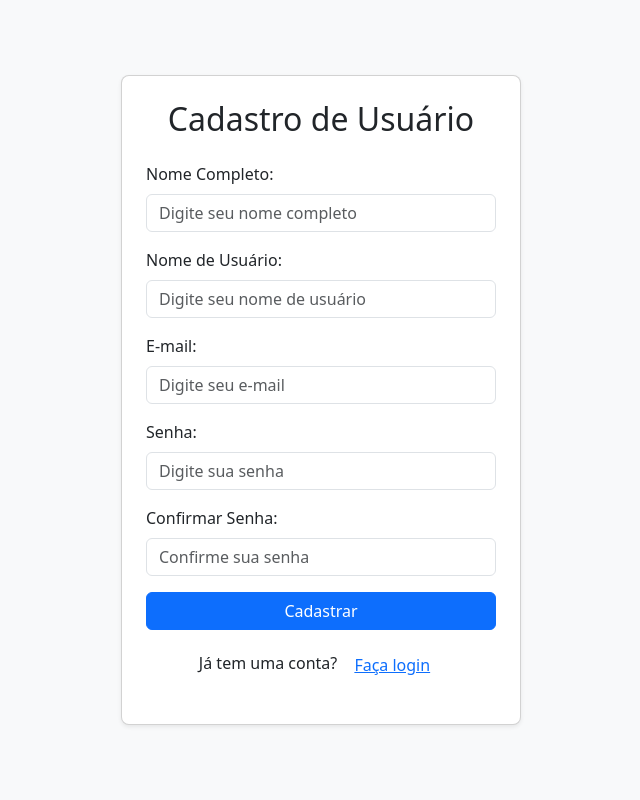
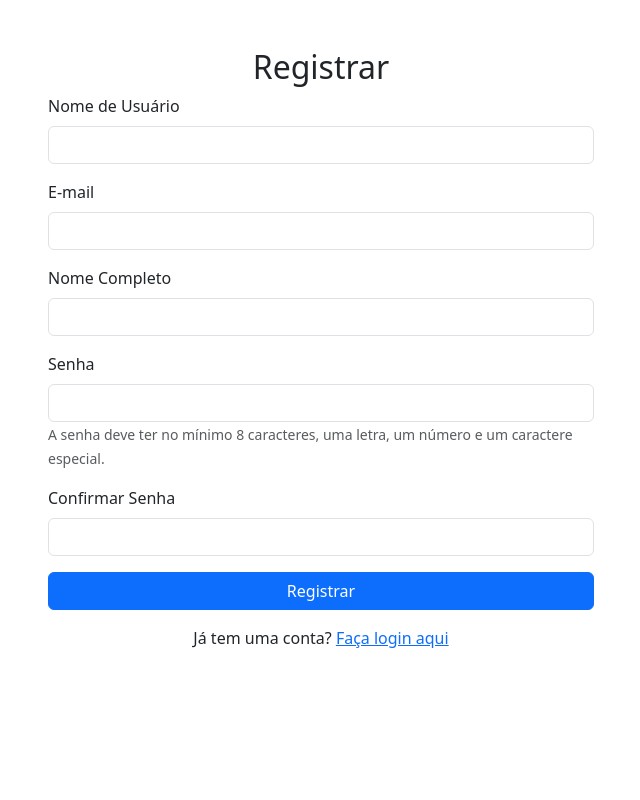
Before and after one commit to Mptp2000/finance-web-app, a Flask app: page /register in a window 1280 px wide. Shown: the whole page, without its empty margins (319-959 px from the left). Run offline with Flask 3, Linux system fonts and the light colour scheme; parts of the project's set-up code (start-up, migrations or seed data) failed here and were passed over.

Commit message:
Adicionado validação de formulário na página de register"

```diff
--- a/app.py
+++ b/app.py
@@ -2,6 +2,7 @@ from flask import Flask, render_template, request, redirect, url_for, flash
 from models.User import User
 from models.income import Income
 from models.expense import Expense
+from models.forms import EditProfileForm, RegisterForm
 
 
 from flask_login import LoginManager, login_user, login_required, logout_user, current_user
@@ -9,7 +10,7 @@ from datetime import datetime
 from config import Config
 import locale
 from flask_migrate import Migrate
-from models.forms import EditProfileForm
+
 from werkzeug.security import check_password_hash, generate_password_hash
 from db import db
 from flask_admin import Admin
@@ -62,35 +63,48 @@ def user_login():
 def index():
     return render_template('index.html')
 
-# Página de registro
+
+
 @app.route('/register', methods=['GET', 'POST'])
 def register():
-    if request.method == 'POST':
-        username = request.form['username']
-        password = request.form['password']
-        password_confirm = request.form['password_confirm']
-        name = request.form['name']
-        email = request.form['email']
+    form = RegisterForm()
 
+    if form.validate_on_submit():
+        username = form.username.data
+        password = form.password.data
+        password_confirm = form.password_confirm.data
+        name = form.name.data
+        email = form.email.data
+
+        # Verifica se as senhas coincidem
         if password != password_confirm:
-            flash('As senhas não coincidem!', 'danger')
+            flash('As senhas não coincidem. Tente novamente.', 'danger')
             return redirect(url_for('register'))
 
+        # Verifica se o nome de usuário já existe
         user = User.query.filter_by(username=username).first()
         if user:
-            flash('Nome de usuário já existe', 'danger')
+            flash('Nome de usuário já existe. Escolha outro.', 'danger')
             return redirect(url_for('register'))
 
-        hashed_password = generate_password_hash(password)
-        new_user = User(username=username, password=hashed_password, name=name, email=email)
-        db.session.add(new_user)
-        db.session.commit()
+        try:
+            # Criptografa a senha
+            hashed_password = generate_password_hash(password)
 
-        flash('Usuário registrado com sucesso!', 'success')
-        return redirect(url_for('user_login'))
+            # Cria o novo usuário
+            new_user = User(username=username, password=hashed_password, name=name, email=email)
+            db.session.add(new_user)
+            db.session.commit()
 
-    return render_template('register.html')
+            flash('Usuário registrado com sucesso! Agora faça login.', 'success')
+            return redirect(url_for('user_login'))
 
+        except Exception as e:
+            # Caso haja algum erro no processo de registro, exibe uma mensagem
+            flash(f'Ocorreu um erro ao registrar o usuário: {str(e)}', 'danger')
+            return redirect(url_for('register'))
+
+    return render_template('register.html', form=form)
 # Dashboard
 @app.route('/dashboard')
 @login_required
--- a/models/forms.py
+++ b/models/forms.py
@@ -1,6 +1,6 @@
 from flask_wtf import FlaskForm
 from wtforms import StringField, EmailField, SubmitField, PasswordField
-from wtforms.validators import DataRequired, Length, Email, EqualTo
+from wtforms.validators import DataRequired, Length, Email, EqualTo,Regexp
 
 class EditProfileForm(FlaskForm):
     username = StringField('Nome de Usuário', validators=[DataRequired(), Length(min=3, max=50)])
@@ -11,3 +11,24 @@ class EditProfileForm(FlaskForm):
 
 
 #Edição de Perfil#
+
+
+class RegisterForm(FlaskForm):
+    username = StringField('Nome de Usuário', validators=[DataRequired(), Length(min=3, max=50)])
+    email = EmailField('E-mail', validators=[DataRequired(), Email()])
+    name = StringField('Nome Completo', validators=[DataRequired(), Length(min=3, max=50)])
+
+    # Campo de senha
+    password = PasswordField('Senha', validators=[
+        DataRequired(),
+        Length(min=8, message="A senha deve ter no mínimo 8 caracteres"),
+        Regexp(r'^(?=.*[A-Za-z])(?=.*\d)(?=.*[@$!%*?&])[A-Za-z\d@$!%*?&]{8,}$', message="A senha deve conter pelo menos uma letra, um número e um caractere especial")
+    ])
+
+    # Confirmação de senha
+    password_confirm = PasswordField('Confirmar Senha', validators=[
+        DataRequired(),
+        EqualTo('password', message="As senhas devem coincidir")
+    ])
+
+    submit = SubmitField('Registrar')
--- a/templates/register.html
+++ b/templates/register.html
@@ -1,62 +1,72 @@
 <!DOCTYPE html>
-<html lang="pt-br">
+<html lang="pt-BR">
 <head>
     <meta charset="UTF-8">
     <meta name="viewport" content="width=device-width, initial-scale=1.0">
-    <title>Registro</title>
-
-    <!-- Link para o Bootstrap -->
-    <link href="https://cdn.jsdelivr.net/npm/bootstrap@5.3.0/dist/css/bootstrap.min.css" rel="stylesheet">
-
-    <link rel="stylesheet" href="{{ url_for('static', filename='register.css') }}">
+    <title>Registrar</title>
+    <!-- Link para o Bootstrap (CDN) -->
+    <link href="https://cdn.jsdelivr.net/npm/bootstrap@5.3.0-alpha1/dist/css/bootstrap.min.css" rel="stylesheet">
 </head>
 <body>
-    <div class="container d-flex justify-content-center align-items-center" style="height: 100vh;">
-        <div class="card p-4 shadow-sm" style="width: 400px;">
-            <h2 class="text-center mb-4">Cadastro de Usuário</h2>
+    <div class="container mt-5">
+        <div class="row justify-content-center">
+            <div class="col-md-6">
+                <h2 class="text-center">Registrar</h2>
 
-            <!-- Exibir mensagens de erro e sucesso -->
                 {% with messages = get_flashed_messages(with_categories=true) %}
                 {% if messages %}
-                    <ul class="flash-messages list-unstyled">
+                    <div class="alert alert-info">
+                        <ul>
                             {% for category, message in messages %}
                                 <li class="alert alert-{{ category }}">{{ message }}</li>
                             {% endfor %}
                         </ul>
+                    </div>
                 {% endif %}
             {% endwith %}
 
-            <form method="POST" action="{{ url_for('register') }}">
+                <form method="POST">
+                    {{ form.hidden_tag() }}
+
                     <div class="mb-3">
-                    <label for="name" class="form-label">Nome Completo:</label>
-                    <input type="text" class="form-control" id="name" name="name" required placeholder="Digite seu nome completo">
+                        <label for="username" class="form-label">Nome de Usuário</label>
+                        {{ form.username(class="form-control") }}
                     </div>
 
                     <div class="mb-3">
-                    <label for="username" class="form-label">Nome de Usuário:</label>
-                    <input type="text" class="form-control" id="username" name="username" required placeholder="Digite seu nome de usuário">
+                        <label for="email" class="form-label">E-mail</label>
+                        {{ form.email(class="form-control") }}
                     </div>
 
                     <div class="mb-3">
-                    <label for="email" class="form-label">E-mail:</label>
-                    <input type="email" class="form-control" id="email" name="email" required placeholder="Digite seu e-mail">
+                        <label for="name" class="form-label">Nome Completo</label>
+                        {{ form.name(class="form-control") }}
                     </div>
 
                     <div class="mb-3">
-                    <label for="password" class="form-label">Senha:</label>
-                    <input type="password" class="form-control" id="password" name="password" required placeholder="Digite sua senha">
+                        <label for="password" class="form-label">Senha</label>
+                        {{ form.password(class="form-control") }}
+                        <small class="form-text text-muted">A senha deve ter no mínimo 8 caracteres, uma letra, um número e um caractere especial.</small>
                     </div>
 
                     <div class="mb-3">
-                    <label for="password_confirm" class="form-label">Confirmar Senha:</label>
-                    <input type="password" class="form-control" id="password_confirm" name="password_confirm" required placeholder="Confirme sua senha">
+                        <label for="password_confirm" class="form-label">Confirmar Senha</label>
+                        {{ form.password_confirm(class="form-control") }}
                     </div>
 
-                <button type="submit" class="btn btn-primary w-100">Cadastrar</button>
+                    <div class="d-grid gap-2">
+                        <button type="submit" class="btn btn-primary">{{ form.submit.label }}</button>
+                    </div>
                 </form>
 
-            <p class="mt-3 text-center">Já tem uma conta? <a href="{{ url_for('user_login') }}" class="btn btn-link">Faça login</a></p>
+                <div class="text-center mt-3">
+                    <p>Já tem uma conta? <a href="{{ url_for('user_login') }}">Faça login aqui</a></p>
                 </div>
             </div>
+        </div>
+    </div>
+
+    <!-- Script do Bootstrap -->
+    <script src="https://cdn.jsdelivr.net/npm/bootstrap@5.3.0-alpha1/dist/js/bootstrap.bundle.min.js"></script>
 </body>
 </html>
```
Lines whose indentation alone changed are shown as unchanged.
